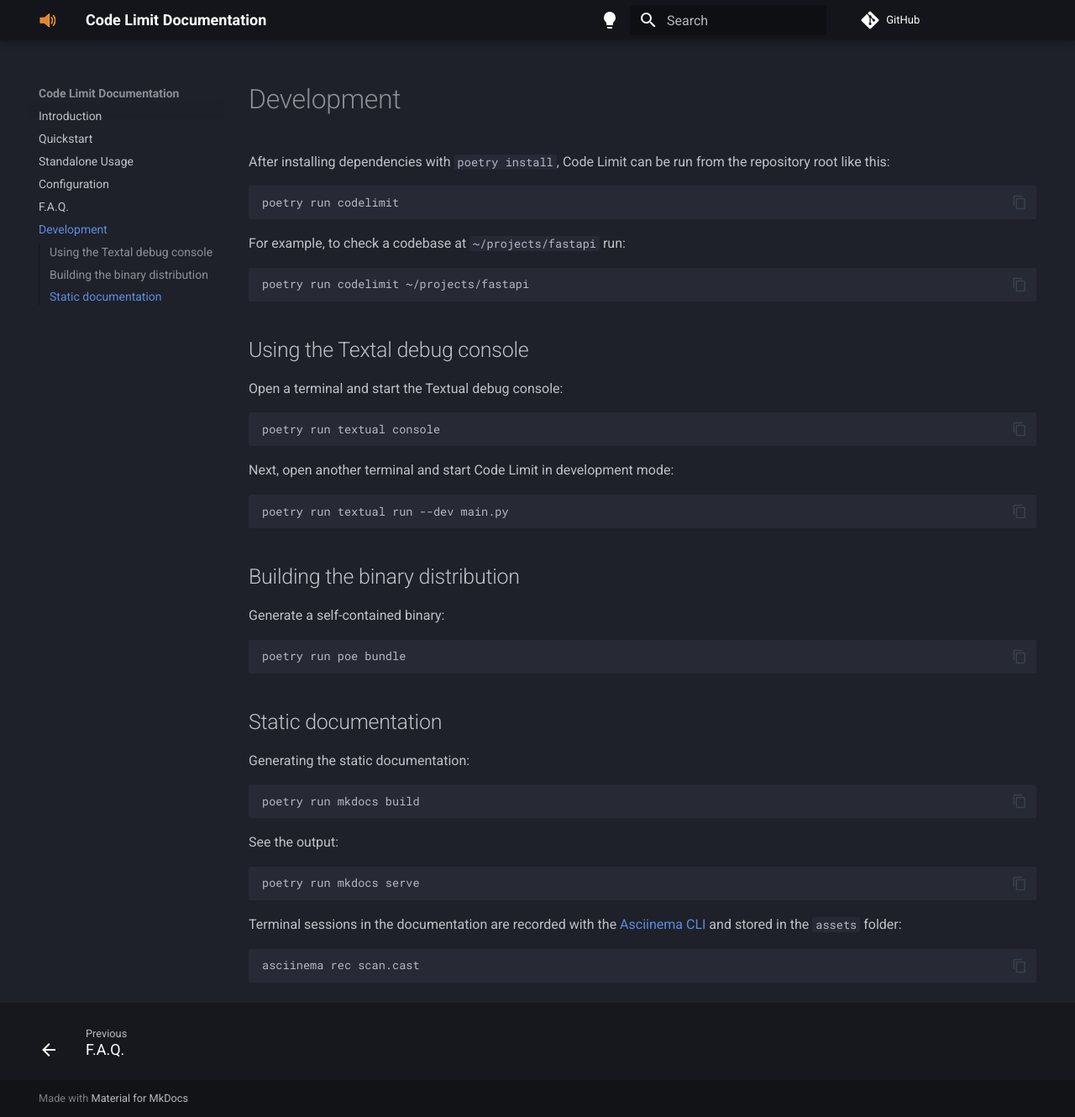
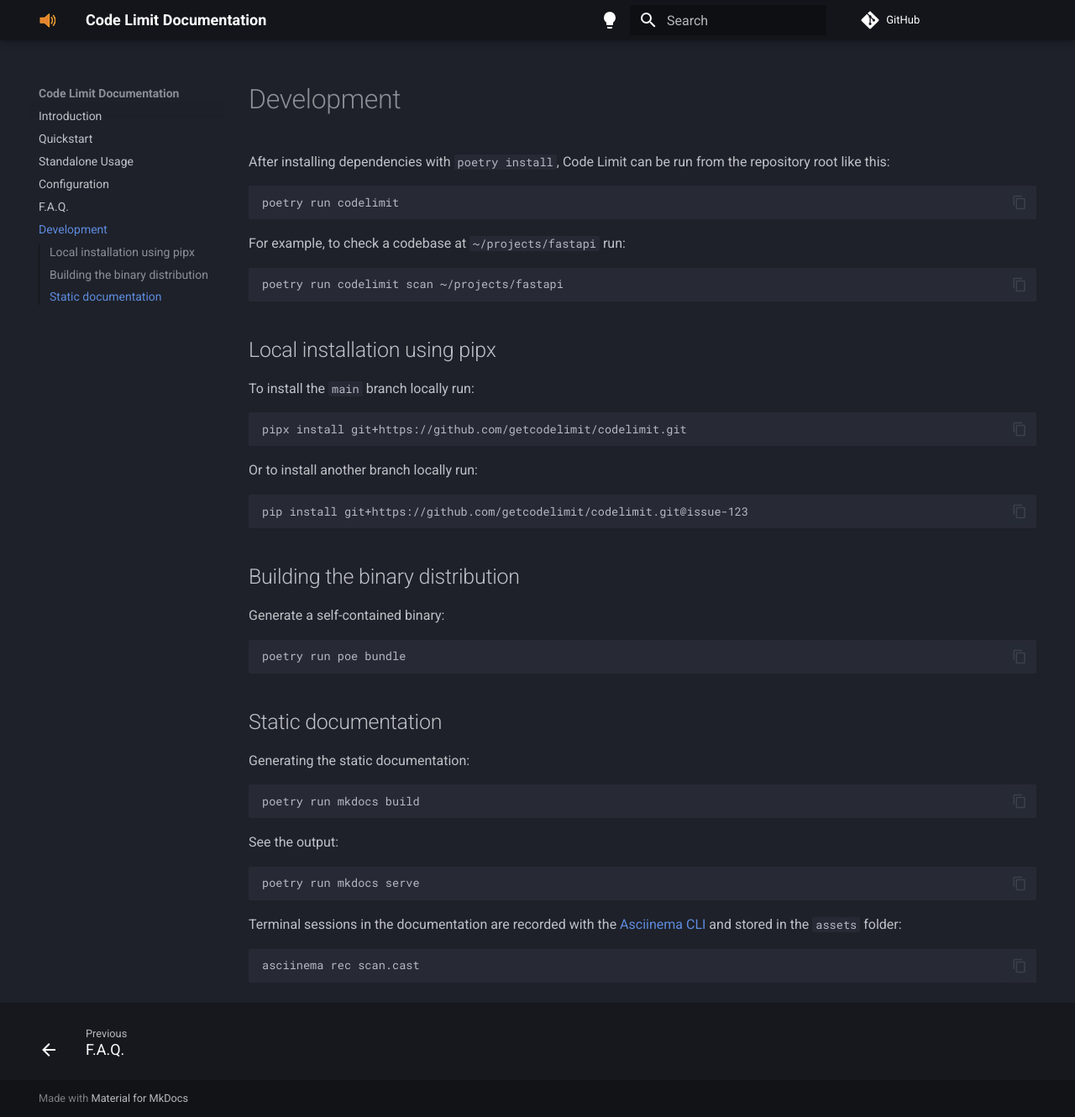
Before and after one commit to getcodelimit/codelimit, an MkDocs documentation site: the page built from docs/development.md, in a window 1280 px wide and 1330 px high. Shown: the whole window at 84% size. Built offline with MkDocs 1.6.1 and Material for MkDocs 9.7.7, drawn with Linux system fonts in a browser that asks for light colours; comment, search, counter and statistics services are not loaded.

Commit message:
Update docs

````diff
--- a/docs/development.md
+++ b/docs/development.md
@@ -1,7 +1,7 @@
 # Development
 
-After installing dependencies with `poetry install`, Code Limit can be run from the
-repository root like this:
+After installing dependencies with `poetry install`, Code Limit can be run from
+the repository root like this:
 
 ```shell
 poetry run codelimit
@@ -10,21 +10,21 @@
 For example, to check a codebase at `~/projects/fastapi` run:
 
 ```shell
-poetry run codelimit ~/projects/fastapi
+poetry run codelimit scan ~/projects/fastapi
 ```
 
-## Using the Textal debug console
+## Local installation using pipx
 
-Open a terminal and start the Textual debug console:
+To install the `main` branch locally run:
 
 ```shell
-poetry run textual console
+pipx install git+https://github.com/getcodelimit/codelimit.git
 ```
 
-Next, open another terminal and start Code Limit in development mode:
+Or to install another branch locally run:
 
 ```shell
-poetry run textual run --dev main.py
+pip install git+https://github.com/getcodelimit/codelimit.git@issue-123
 ```
 
 ## Building the binary distribution
````
